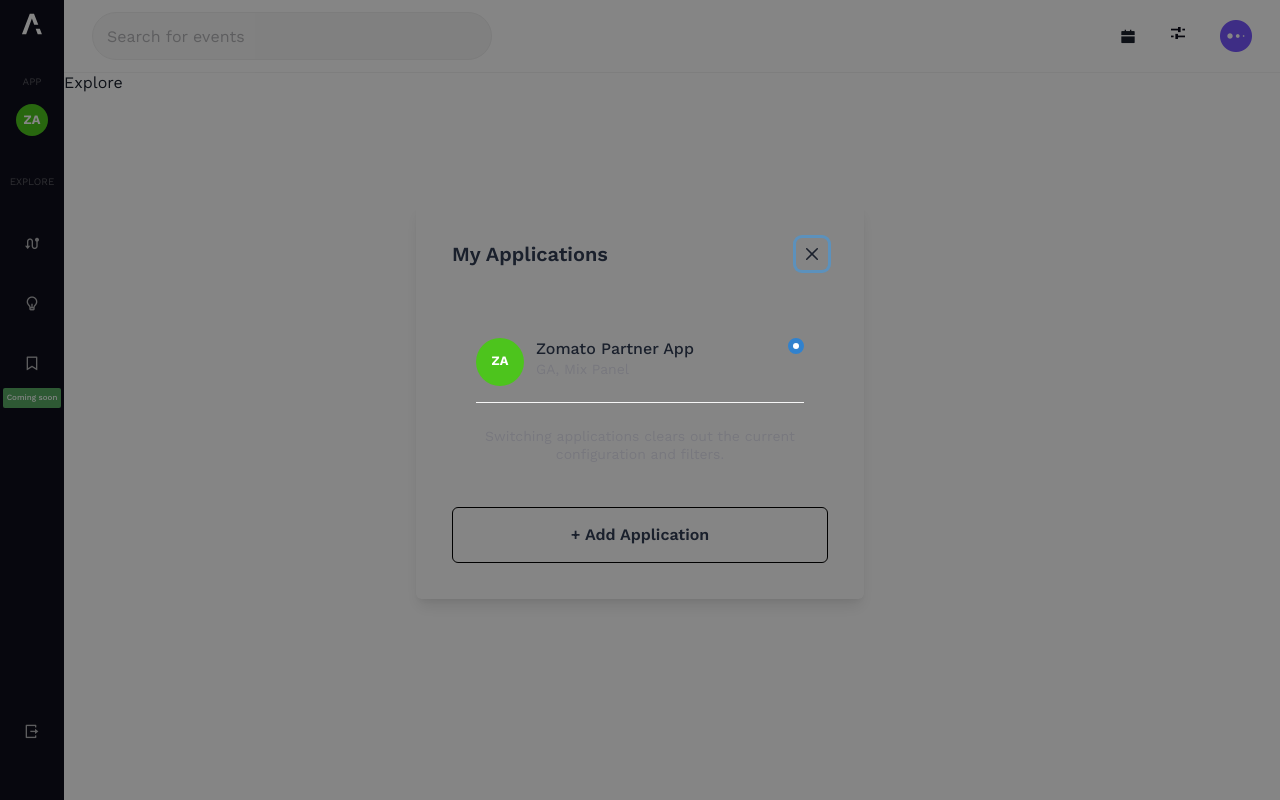
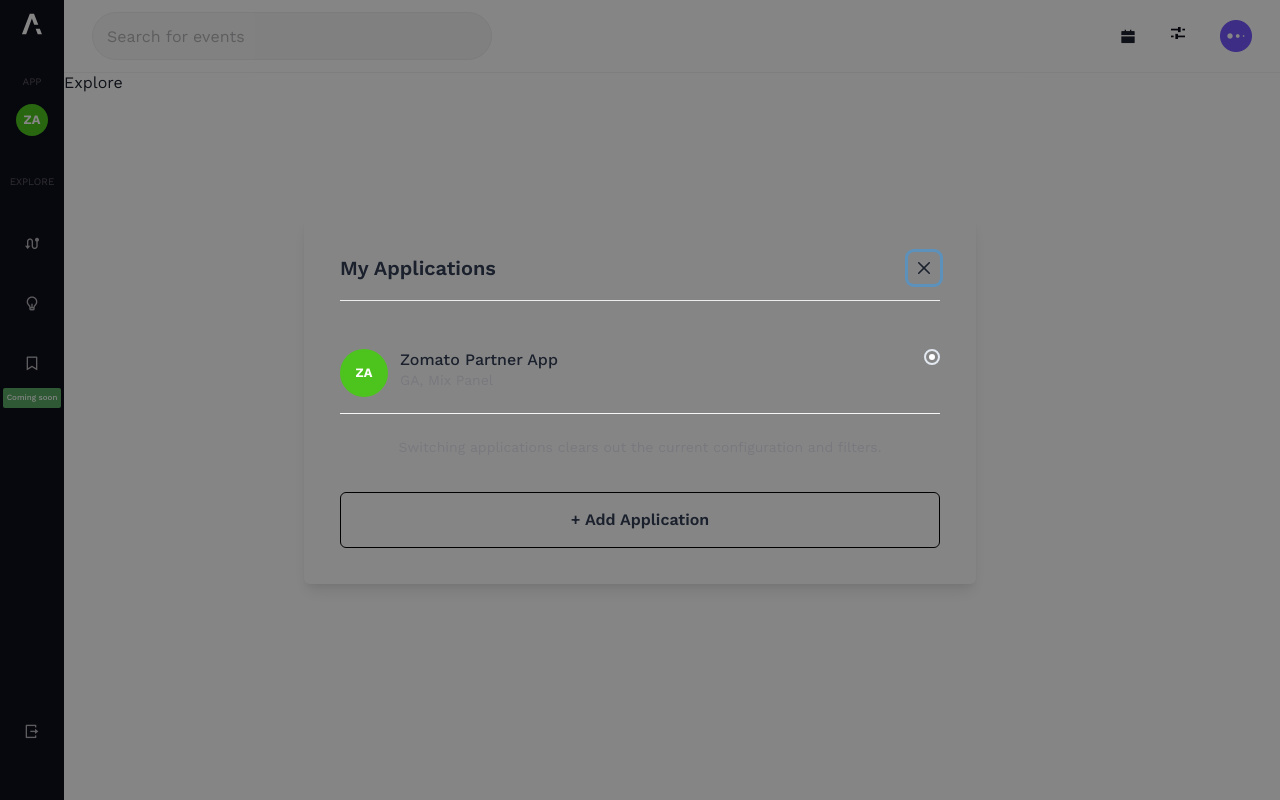
Before and after one commit to smpladmin/apperture, a Next.js app in the folder frontend/: page /analytics/explore in a window 1280 px wide. Both pictures are taken after a click on the element "ZA". Built offline with nearby package versions, Linux system fonts and the light colour scheme; no server answers.

Commit message:
Modal Container fixed

```diff
--- a/frontend/components/Sidebar/AppsModal.tsx
+++ b/frontend/components/Sidebar/AppsModal.tsx
@@ -14,6 +14,7 @@ import {
   RadioGroup,
   Stack,
   Text,
+  Divider
 } from '@chakra-ui/react';
 import React from 'react';
 
@@ -25,15 +26,18 @@ const AppsModal = ({
   onClose: () => void;
 }) => {
   const [value, setValue] = React.useState('1');
+  const [size, setSize] = React.useState('2xl');
+
   return (
     <Modal
       isOpen={isOpen}
       onClose={onClose}
       isCentered
       blockScrollOnMount={true}
+      size={'2xl'}
     >
       <ModalOverlay />
-      <ModalContent padding={{ base: '4', md: '9' }}>
+      <ModalContent padding={{ base: '4', md: '9' }} margin={'1rem'}>
         <ModalHeader
           display={'flex'}
           justifyContent={'space-between'}
@@ -43,8 +47,14 @@ const AppsModal = ({
           My Applications
           <ModalCloseButton position={'relative'} top={'0'} right={'0'} />
         </ModalHeader>
+        <Divider
+          orientation="horizontal"
+          marginY={'4'}
+          borderColor={'white.200'}
+          opacity={1}
+        />
 
-        <ModalBody pt={9}>
+        <ModalBody p={0}>
           <Box pt={4}>
             <RadioGroup onChange={setValue} value={value}>
               <Stack direction="column">
@@ -85,7 +95,7 @@ const AppsModal = ({
                       </Text>
                     </Flex>
                   </Flex>
-                  <Radio value="1" />
+                  <Radio colorScheme="black.DEFAULT" value="1" />
                 </Flex>
               </Stack>
             </RadioGroup>
--- a/frontend/theme/chakra.theme.ts
+++ b/frontend/theme/chakra.theme.ts
@@ -15,13 +15,4 @@ export const theme = extendTheme({
   lineHeights: {
     ...lineHeights,
   },
-
-  Modal:{
-    baseStyle: {
-           dialog: {
-               maxHeight: "calc(100vh - 50px)",
-               overflowY: "auto",
-           }
-       }
-   },
 });
```
